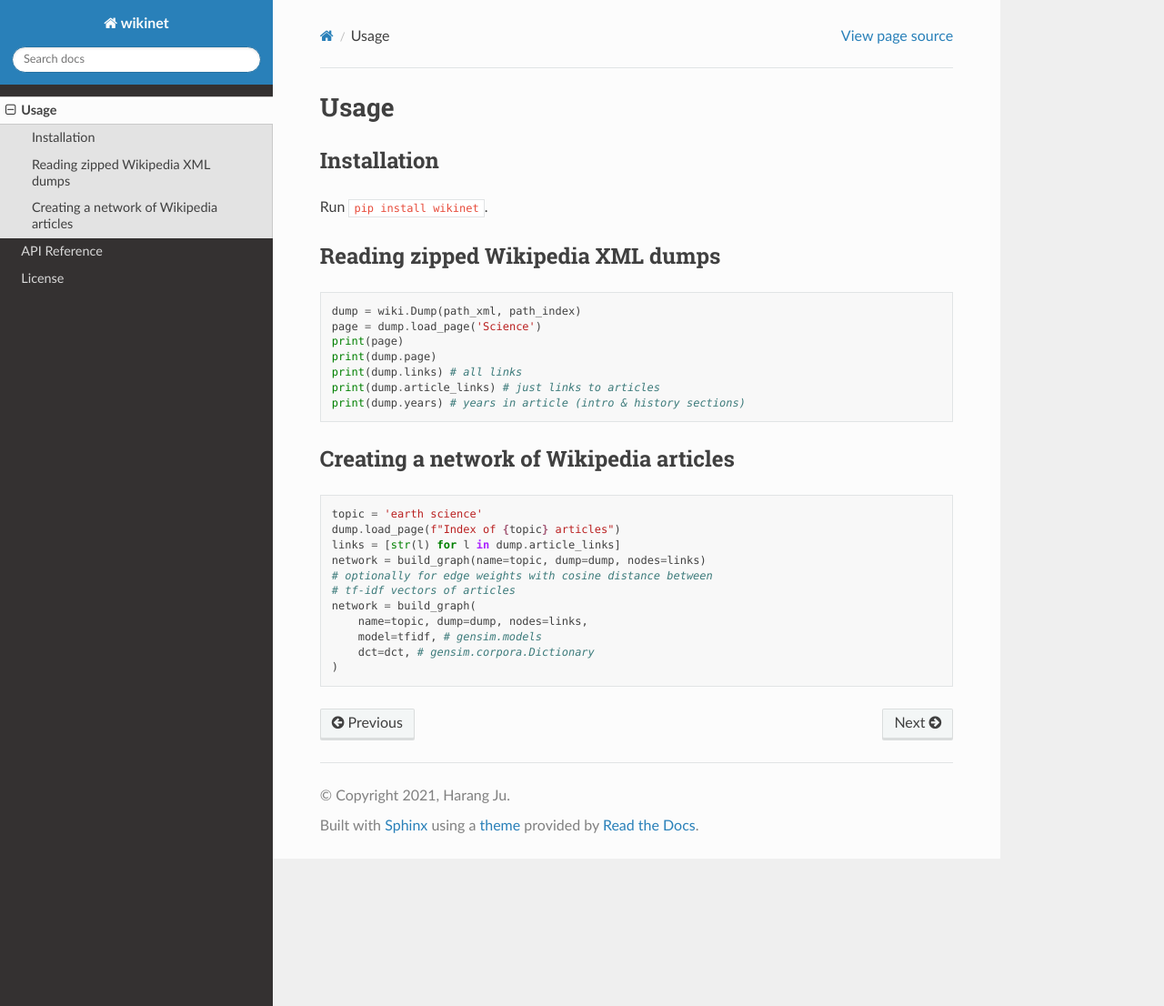
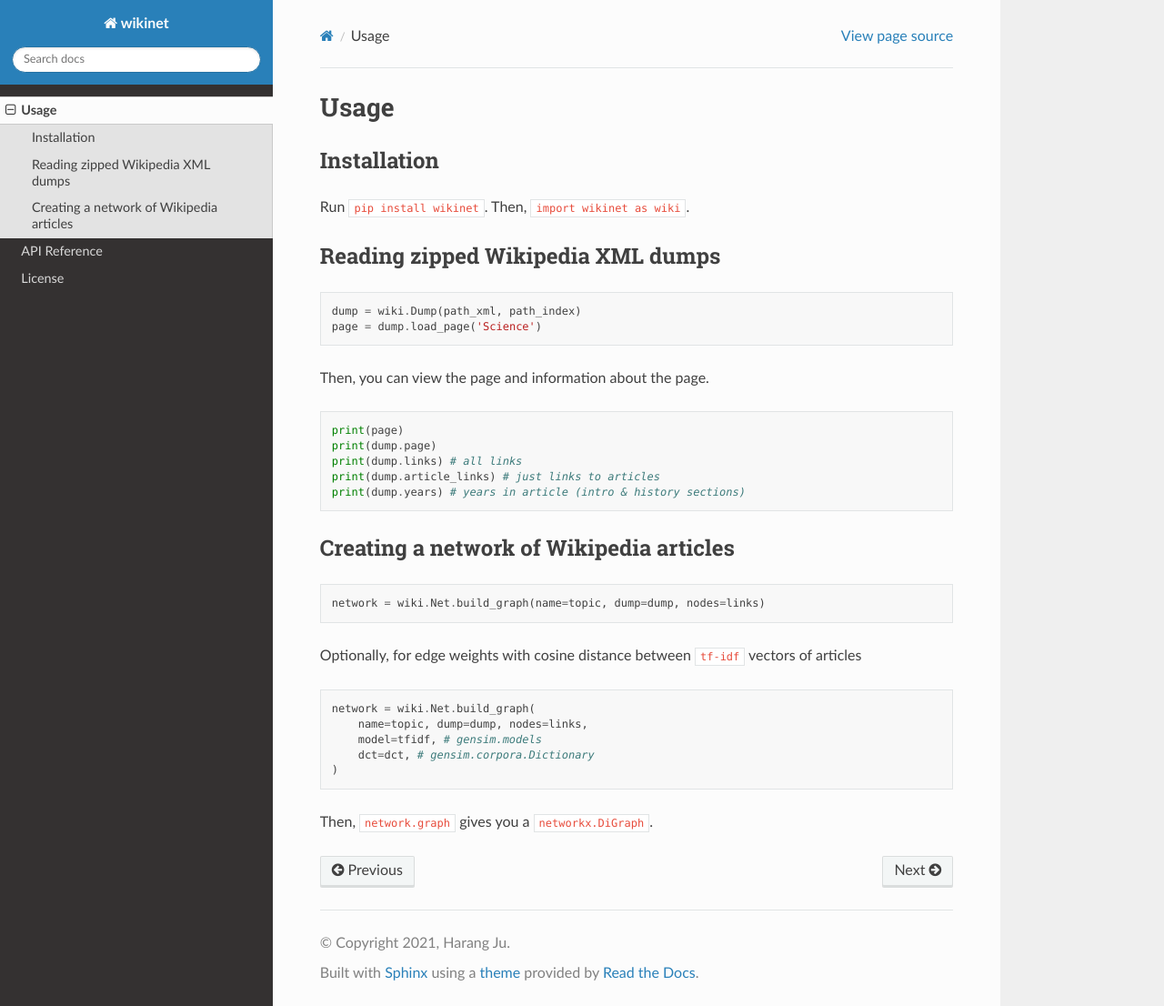
Before and after one commit to harangju/wikinet, a Sphinx documentation site: the page built from docs/source/usage.rst, in a window 1280 px wide and 1106 px high. Shown: the whole window at 91% size. Built offline with Sphinx 7.4.7 and the Read the Docs theme 2.0.0, drawn with Linux system fonts in a browser that asks for light colours.

Commit message:
update doc

```diff
--- a/docs/source/usage.rst
+++ b/docs/source/usage.rst
@@ -5,34 +5,40 @@ Usage
 
 Installation
 ~~~~~~~~~~~~
-Run ``pip install wikinet``.
+Run ``pip install wikinet``. Then, ``import wikinet as wiki``.
 
 Reading zipped Wikipedia XML dumps
 ~~~~~~~~~~~~~~~~~~~~~~~~~~~~~~~~~~
 
 ::
 
-  dump = wiki.Dump(path_xml, path_index)
-  page = dump.load_page('Science')
-  print(page)
-  print(dump.page)
-  print(dump.links) # all links
-  print(dump.article_links) # just links to articles
-  print(dump.years) # years in article (intro & history sections)
+    dump = wiki.Dump(path_xml, path_index)
+    page = dump.load_page('Science')
+
+
+Then, you can view the page and information about the page. ::
+
+    print(page)
+    print(dump.page)
+    print(dump.links) # all links
+    print(dump.article_links) # just links to articles
+    print(dump.years) # years in article (intro & history sections)
 
 Creating a network of Wikipedia articles
 ~~~~~~~~~~~~~~~~~~~~~~~~~~~~~~~~~~~~~~~~
 
 ::
 
-    topic = 'earth science'
-    dump.load_page(f"Index of {topic} articles")
-    links = [str(l) for l in dump.article_links]
-    network = build_graph(name=topic, dump=dump, nodes=links)
-    # optionally for edge weights with cosine distance between
-    # tf-idf vectors of articles
-    network = build_graph(
+    network = wiki.Net.build_graph(name=topic, dump=dump, nodes=links)
+
+Optionally, for edge weights with cosine distance between ``tf-idf`` vectors of articles
+
+::
+
+    network = wiki.Net.build_graph(
         name=topic, dump=dump, nodes=links,
         model=tfidf, # gensim.models
         dct=dct, # gensim.corpora.Dictionary
     )
+
+Then, ``network.graph`` gives you a ``networkx.DiGraph``.
```
Also changed, not shown: 7 other files.
